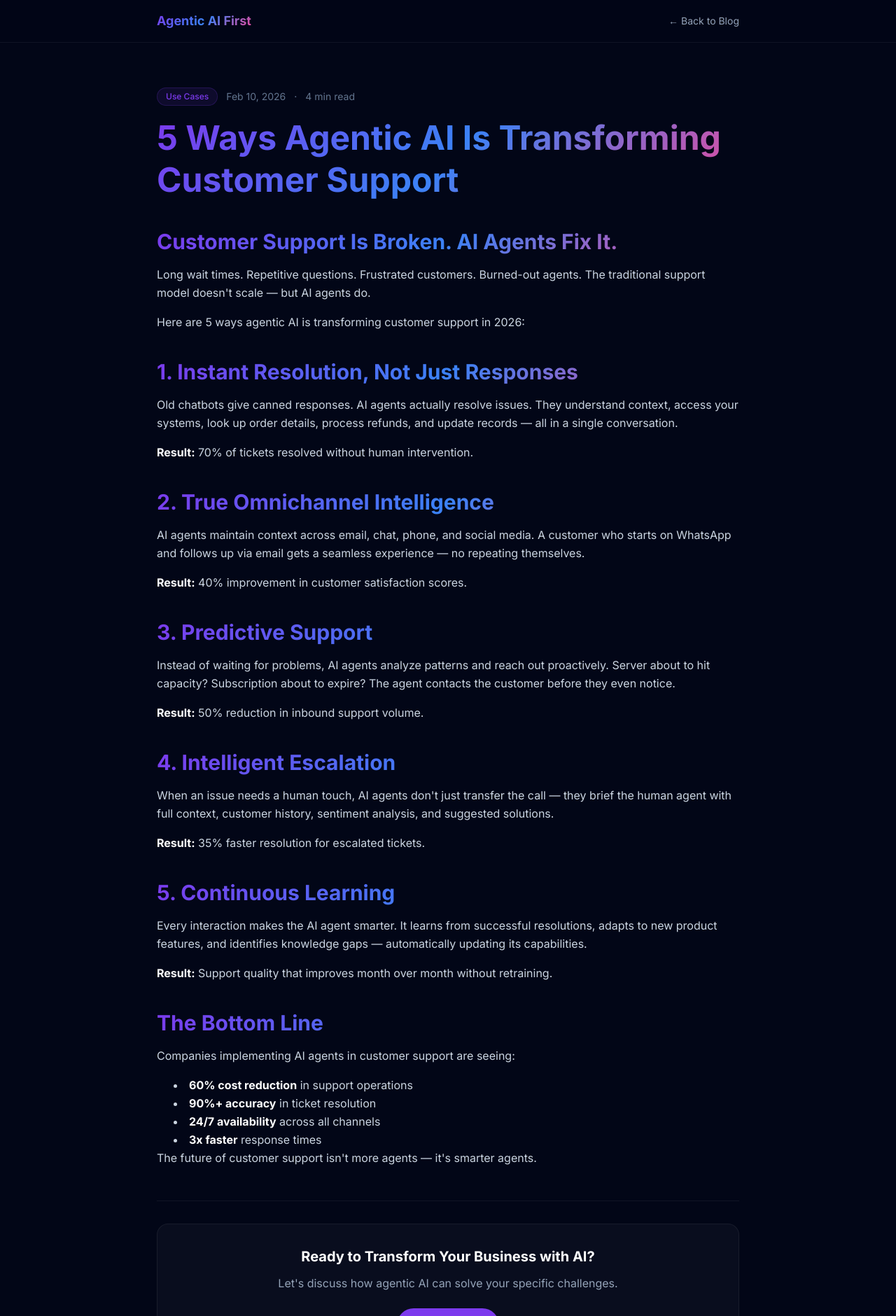
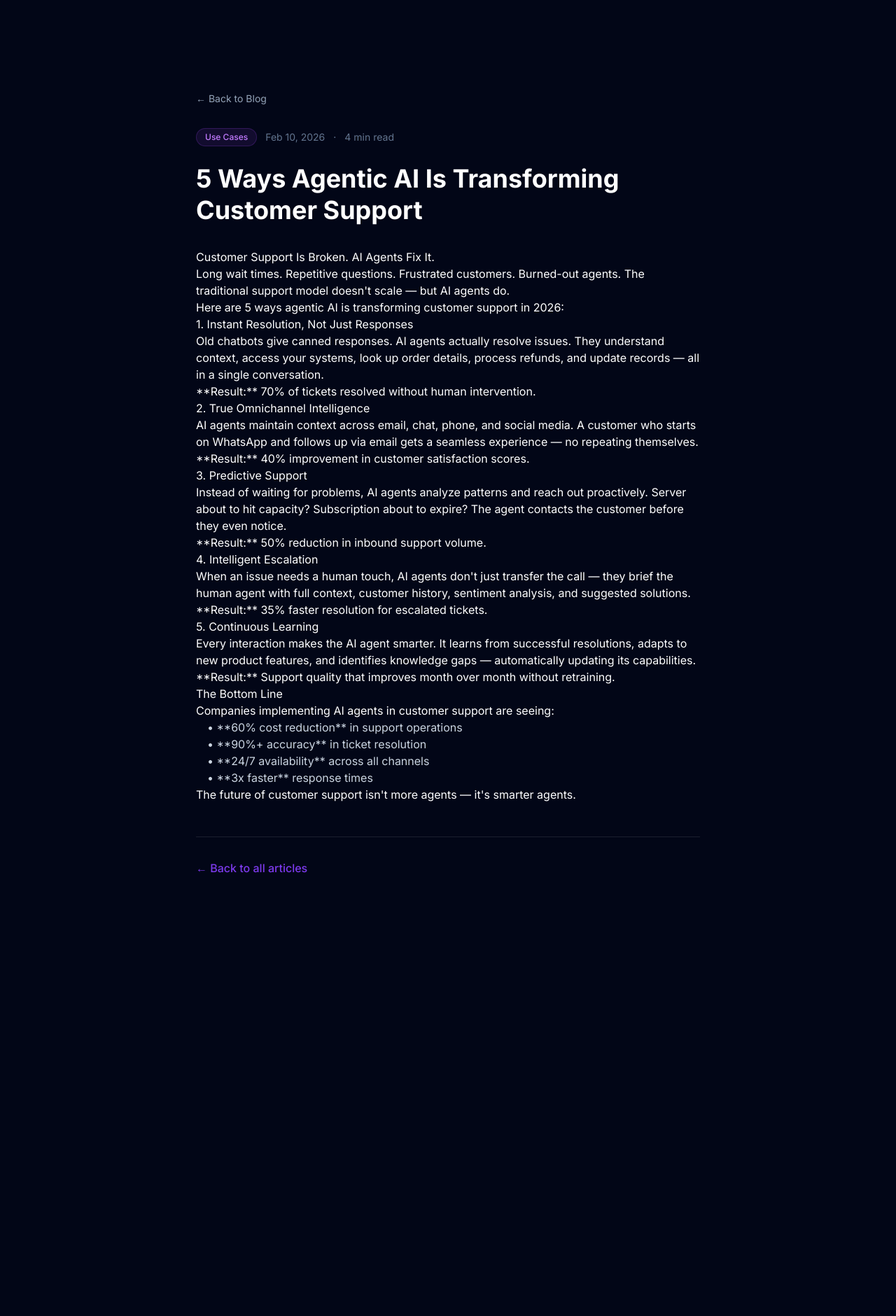
Before and after one commit to gopi6337/agenticaifirst, a Next.js app: page /agenticaifirst/blog/ai-transforming-customer-support in a window 1280 px wide. Shown: the top 1880 px of the page at 70% size. After the commit the page ends 1380 px from the top, so only its background shows below. Built offline with nearby package versions, Linux system fonts and the light colour scheme.

Commit message:
Add blog post pages with dynamic routing

```diff
--- a/src/app/blog/[slug]/page.tsx
+++ b/src/app/blog/[slug]/page.tsx
@@ -1,137 +1,72 @@
 import { BLOG_POSTS } from "@/lib/blog";
+import { notFound } from "next/navigation";
 import Link from "next/link";
-import { notFound } from "next/navigation";
 
 export function generateStaticParams() {
   return BLOG_POSTS.map((post) => ({ slug: post.slug }));
 }
 
-type Props = {
-  params: Promise<{ slug: string }>;
+export function generateMetadata({ params }: { params: { slug: string } }) {
+  const post = BLOG_POSTS.find((p) => p.slug === params.slug);
+  if (!post) return { title: "Not Found" };
+  return {
+    title: `${post.title} | Agentic AI First`,
+    description: post.excerpt,
   };
+}
 
-export default async function BlogPost({ params }: Props) {
-  const { slug } = await params;
-  const post = BLOG_POSTS.find((p) => p.slug === slug);
-
-  if (!post) return notFound();
+export default function BlogPostPage({ params }: { params: { slug: string } }) {
+  const post = BLOG_POSTS.find((p) => p.slug === params.slug);
+  if (!post) notFound();
 
   return (
     <div className="min-h-screen bg-slate-950 text-white">
-      <nav className="sticky top-0 z-50 bg-slate-950/80 backdrop-blur-xl border-b border-white/[0.06]">
-        <div className="max-w-4xl mx-auto px-4 sm:px-6 lg:px-8 py-4 flex items-center justify-between">
-          <Link
-            href="/"
-            className="text-lg font-bold gradient-text hover:opacity-80 transition-opacity"
-          >
-            Agentic AI First
-          </Link>
+      <div className="max-w-3xl mx-auto px-4 sm:px-6 py-24 md:py-32">
         <Link
           href="/#blog"
-            className="text-slate-400 hover:text-white text-sm transition-colors"
+          className="inline-flex items-center text-sm text-slate-400 hover:text-purple-vivid transition-colors mb-8"
         >
           ← Back to Blog
         </Link>
-        </div>
-      </nav>
 
-      <article className="max-w-4xl mx-auto px-4 sm:px-6 lg:px-8 py-12 md:py-16">
-        <div className="mb-8">
-          <div className="flex items-center gap-3 mb-4">
-            <span className="inline-block px-3 py-1 rounded-full text-xs font-medium bg-purple-vivid/10 text-purple-vivid border border-purple-vivid/20">
+        <div className="flex items-center gap-3 mb-6">
+          <span className="inline-block px-3 py-1 rounded-full text-xs font-medium border bg-purple-500/10 text-purple-400 border-purple-500/20">
             {post.category}
           </span>
           <span className="text-slate-500 text-sm">{post.date}</span>
           <span className="text-slate-500 text-sm">·</span>
           <span className="text-slate-500 text-sm">{post.readTime}</span>
         </div>
-          <h1 className="text-3xl md:text-4xl lg:text-5xl font-bold gradient-text leading-tight">
+
+        <h1 className="text-3xl md:text-4xl font-bold mb-8 leading-tight">
           {post.title}
         </h1>
-        </div>
 
-        <div className="prose prose-invert prose-lg max-w-none prose-headings:gradient-text prose-headings:font-bold prose-p:text-slate-300 prose-p:leading-relaxed prose-strong:text-white prose-li:text-slate-300 prose-ul:text-slate-300">
-          {post.content.split("\n").map((line, i) => {
+        <article className="prose prose-invert prose-slate max-w-none prose-headings:text-white prose-h2:text-2xl prose-h2:mt-10 prose-h2:mb-4 prose-p:text-slate-300 prose-p:leading-relaxed prose-strong:text-white prose-li:text-slate-300 prose-ul:text-slate-300 whitespace-pre-line">
+          {post.content.split('\n').map((line, i) => {
             const trimmed = line.trim();
             if (!trimmed) return null;
-            if (trimmed.startsWith("## "))
-              return (
-                <h2
-                  key={i}
-                  className="text-2xl md:text-3xl font-bold mt-10 mb-4 gradient-text"
+            if (trimmed.startsWith('## '))
+              return <h2 key={i}>{trimmed.slice(3)}</h2>;
+            if (trimmed.startsWith('**') && trimmed.endsWith('**'))
+              return <p key={i}><strong>{trimmed.slice(2, -2)}</strong></p>;
+            if (trimmed.startsWith('- '))
+              return <p key={i} className="pl-4 text-slate-300">• {trimmed.slice(2)}</p>;
+            if (trimmed.startsWith('❌') || trimmed.startsWith('✅'))
+              return <p key={i} className="pl-4 text-slate-300">{trimmed}</p>;
+            return <p key={i}>{trimmed}</p>;
+          })}
+        </article>
+
+        <div className="mt-12 pt-8 border-t border-white/10">
+          <Link
+            href="/#blog"
+            className="inline-flex items-center text-purple-vivid hover:text-purple-400 transition-colors font-medium"
           >
-                  {trimmed.replace("## ", "")}
-                </h2>
-              );
-            if (trimmed.startsWith("**") && trimmed.endsWith("**"))
-              return (
-                <p key={i} className="text-white font-semibold mt-6 mb-2">
-                  {trimmed.replace(/\*\*/g, "")}
-                </p>
-              );
-            if (trimmed.startsWith("- "))
-              return (
-                <li
-                  key={i}
-                  className="text-slate-300 ml-6 list-disc leading-relaxed"
-                >
-                  {trimmed
-                    .replace("- ", "")
-                    .split("**")
-                    .map((part, j) =>
-                      j % 2 === 1 ? (
-                        <strong key={j} className="text-white">
-                          {part}
-                        </strong>
-                      ) : (
-                        part
-                      )
-                    )}
-                </li>
-              );
-            if (trimmed.startsWith("- ❌") || trimmed.startsWith("- ✅"))
-              return (
-                <li
-                  key={i}
-                  className="text-slate-300 ml-6 list-none leading-relaxed"
-                >
-                  {trimmed.replace("- ", "")}
-                </li>
-              );
-            return (
-              <p key={i} className="text-slate-300 leading-relaxed mb-4">
-                {trimmed.split("**").map((part, j) =>
-                  j % 2 === 1 ? (
-                    <strong key={j} className="text-white">
-                      {part}
-                    </strong>
-                  ) : (
-                    part
-                  )
-                )}
-              </p>
-            );
-          })}
-        </div>
-
-        <div className="mt-12 pt-8 border-t border-white/[0.06]">
-          <div className="bg-white/[0.03] border border-white/[0.06] rounded-2xl p-8 text-center">
-            <h3 className="text-xl font-bold text-white mb-3">
-              Ready to Transform Your Business with AI?
-            </h3>
-            <p className="text-slate-400 mb-6">
-              Let&apos;s discuss how agentic AI can solve your specific
-              challenges.
-            </p>
-            <Link
-              href="/#contact"
-              className="inline-flex items-center px-6 py-3 rounded-full bg-purple-vivid hover:bg-purple-vivid/90 text-white font-semibold transition-all"
-            >
-              Enquire Now
+            ← Back to all articles
           </Link>
         </div>
       </div>
-      </article>
     </div>
   );
 }
```
Lines whose indentation alone changed are shown as unchanged.
